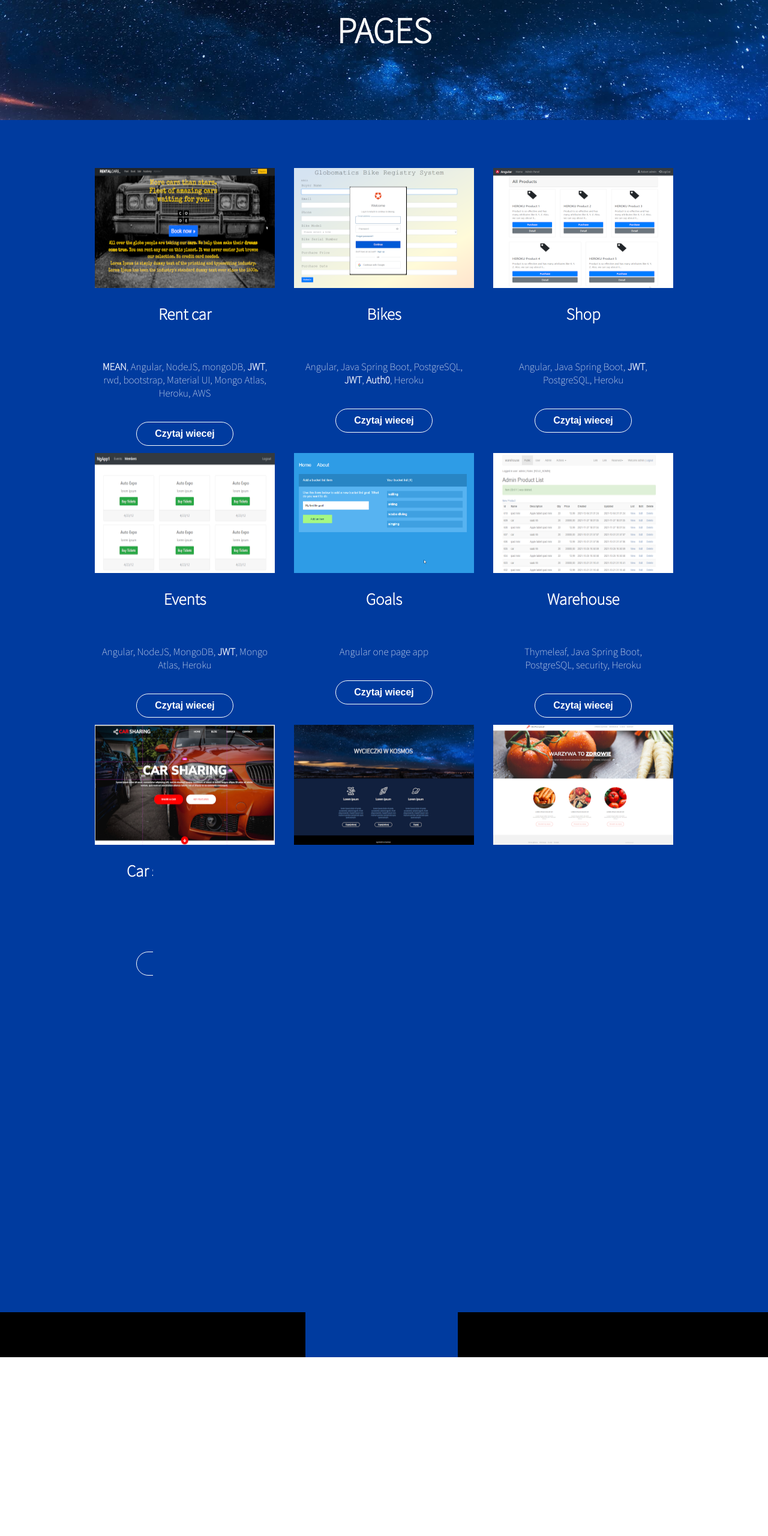
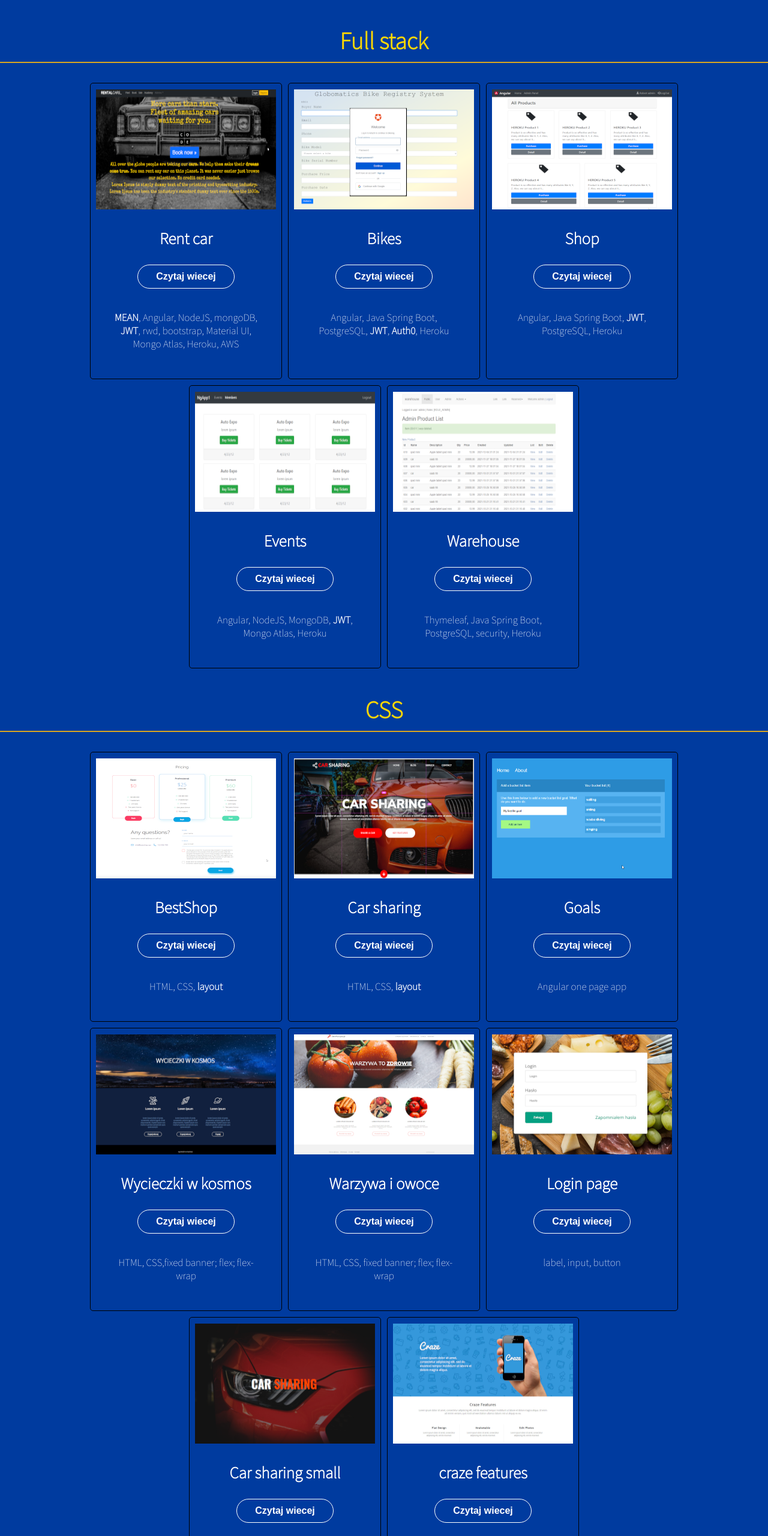
Before and after one commit to bobkoby5i/intro-html-css-examples, a plain HTML site: page index.html in a window 1280 px wide. Shown: the part 100-2660 px from the top of the page at 60% size. Before the commit the page ends 2362 px from the top, so only its background shows below. Drawn offline with Linux system fonts and the light colour scheme; files whose address does not match are found by name.

Commit message:
best shop template

```diff
--- /dev/null
+++ b/01_Craze_Features/css/reset.css
@@ -0,0 +1,48 @@
+/* http://meyerweb.com/eric/tools/css/reset/
+   v2.0 | 20110126
+   License: none (public domain)
+*/
+
+html, body, div, span, applet, object, iframe,
+h1, h2, h3, h4, h5, h6, p, blockquote, pre,
+a, abbr, acronym, address, big, cite, code,
+del, dfn, em, img, ins, kbd, q, s, samp,
+small, strike, strong, sub, sup, tt, var,
+b, u, i, center,
+dl, dt, dd, ol, ul, li,
+fieldset, form, label, legend,
+table, caption, tbody, tfoot, thead, tr, th, td,
+article, aside, canvas, details, embed,
+figure, figcaption, footer, header, hgroup,
+menu, nav, output, ruby, section, summary,
+time, mark, audio, video {
+    margin: 0;
+    padding: 0;
+    border: 0;
+    font-size: 100%;
+    font: inherit;
+    vertical-align: baseline;
+}
+/* HTML5 display-role reset for older browsers */
+article, aside, details, figcaption, figure,
+footer, header, hgroup, menu, nav, section {
+    display: block;
+}
+body {
+    line-height: 1;
+}
+ol, ul {
+    list-style: none;
+}
+blockquote, q {
+    quotes: none;
+}
+blockquote:before, blockquote:after,
+q:before, q:after {
+    content: '';
+    content: none;
+}
+table {
+    border-collapse: collapse;
+    border-spacing: 0;
+}
--- /dev/null
+++ b/01_Craze_Features/css/style.css
@@ -0,0 +1,159 @@
+* {
+    box-sizing: border-box;
+}
+@font-face {
+    font-family: 'open_sansregular';
+    src: url('../fonts/opensans-regular-webfont.woff2') format('woff2'),
+    url('../fonts/opensans-regular-webfont.woff') format('woff');
+    font-weight: normal;
+    font-style: normal;
+}
+
+
+@font-face {
+    font-family: 'open_sanslight';
+    src: url('../fonts/opensans-light-webfont.woff2') format('woff2'),
+    url('../fonts/opensans-light-webfont.woff') format('woff');
+    font-weight: normal;
+    font-style: normal;
+
+}
+
+
+body {
+    font-family: "open_sanslight", sans-serif;
+}
+
+
+
+.hidden {
+    display: none !important;
+}
+
+:root {
+    --primary-color: #FF0000;
+    --secondary-color: #FFFFFF;
+}
+
+
+.clearfix:after {
+    content: "";
+    display: block;
+    clear: both;
+}
+
+.container {
+    margin: 0 auto;
+    max-width: 930px;
+    border: #ff4d00 0px solid;
+
+}
+
+.page-header {
+    position: relative;
+    background-image: url("../images/bg.jpg");
+    z-index: 0;
+    background-position: center;
+    background-size: cover;
+    width: 100%;
+    /*height: 807px;*/
+    /*height: calc( 100vh - 56px /2  );*/
+}
+
+
+
+.banner {
+    padding-top: 100px;
+    display: flex;
+    justify-content: space-between;
+    gap:100px
+}
+
+.banner-left {
+    display: flex;
+    height: 100%;
+    width: 100%;
+    padding-top: 50px;
+    padding-right: 0px;
+    justify-content: left;
+    flex-direction: column;
+    align-items: normal;
+}
+
+.banner-left img{
+    height: 100px;
+    width: 200px;
+}
+
+.banner-left p{
+    padding-top: 20px;
+    color: white;
+    font-size: 24px;
+    line-height: 28px;
+}
+
+
+.banner-right {
+    display: flex;
+    flex-direction: column;
+    align-items: center;
+}
+
+main{
+    display: flex;
+    flex-direction: column;
+    text-align: center;
+    color: black;
+    padding-bottom: 20px;
+}
+
+main p {
+    color: #838383;
+    font-size: 18px;
+    line-height: 22px;
+}
+
+
+.main-sections {
+    display: flex;
+    justify-content: space-between;
+    padding-top: 20px;
+}
+
+.main-section  {
+    text-align: center;
+    padding: 10px 30px;
+
+}
+
+.main-section p{
+    font-size: 16px;
+    line-height: 20px;
+    color: #838383;
+    padding-top: 20px;
+}
+
+h1 {
+    font-size: 30px;
+    line-height: 36px;
+    color: #232323;
+    font-weight: 600;
+}
+
+
+h2 {
+    font-size: 24px;
+    line-height: 28px;
+    color: #232323;
+    font-weight: 600;
+}
+
+.v-line::before
+ {
+    content: "";
+    display: block;
+    height: 100%;
+    width: 2px;
+    background: #0045ff;
+    margin: 0 10px;
+}
--- a/css/style.css
+++ b/css/style.css
@@ -1,6 +1,20 @@
+* {
+    box-sizing: border-box;
+}
+
 body {
     margin: 0px;
     font-family: 'Source Sans Pro', sans-serif;
+    background-color: #003b9f;
+}
+
+main {
+    padding-bottom: 50px;
+}
+
+.container {
+    max-width: 1400px;
+    margin: 0 auto;
 }
 
 header {
@@ -13,11 +27,8 @@ header {
     background-position-x: center;
     background-attachment: fixed;
     background-repeat: no-repeat;
-    height: 300px;
+    height: 100px;
 }
-
-
-
 
 
 header h1 {
@@ -27,30 +38,60 @@ header h1 {
     text-align: center;
 }
 
-main {
+
+
+.full_stack_section{
     display: flex;
-    flex-wrap: wrap;
-    justify-content: center;
-    gap: 12px;
-    background-color: #003b9f;
-    padding: 80px;
+    justify-content: space-between;
+    flex-direction: column;
+    align-items: center;
 }
 
-section {
+.css_section{
+    display: flex;
+    justify-content: space-between;
+    flex-direction: column;
+    align-items: center;
+}
+
+h2 {
+    color: gold;
+    font-size: 40px;
+    padding-top: 10px ;
+    padding-bottom: 10px ;
+    border-bottom: 2px solid goldenrod;
+    width: 100%;
+    text-align: center;
+}
+
+.articles {
+    display: flex;
+    justify-content: center;
+    flex-wrap: wrap;
+    gap: 10px;
+}
+
+.my_article {
     display: flex;
     text-align: center;
     flex-direction: column;
     align-items: center;
+    border: 1px solid black;
+    border-radius: 5px;
     width: 320px;
+    padding: 10px;
 }
 
-section h2 {
+
+
+
+.my_article h3 {
     color: white;
     font-size: 27px;
     font-weight: bold;
 }
 
-section p {
+p {
     padding: 20px;
     color: ghostwhite;
     font-size: 17px;
--- a/index.html
+++ b/index.html
@@ -20,79 +20,109 @@
     </div>
 </header>
 
-<main class="container">
-    <section class="rocket">
+
+<main>
+    <section class="full_stack_section container">
+        <h2>Full stack</h2>
+        <div class="articles">
+            <article class="my_article">
                 <a href="https://koby5i-intro-rent-a-car.herokuapp.com/"><img src="./images/rent_a_car.png"></a>
-        <h2>Rent car</h2>
+                <h3>Rent car</h3>
+                <button>Czytaj wiecej</button>
                 <p><b>MEAN</b>, Angular, NodeJS, mongoDB, <b>JWT</b>, rwd, bootstrap, Material UI, Mongo Atlas, Heroku, AWS</p>
+            </article>
+            <article class="my_article">
+                <a href="https://koby5i-intro-bike-auth0.herokuapp.com/"><img src="./images/bikes_auth0.png"></a>
+                <h3>Bikes</h3>
                 <button>Czytaj wiecej</button>
-    </section>
-    <section class="rocket">
-        <a href="https://koby5i-intro-bike-auth0.herokuapp.com/"><img src="./images/bikes_auth0.png"></a>
-        <h2>Bikes</h2>
                 <p>Angular, Java Spring Boot, PostgreSQL, <b>JWT</b>, <b>Auth0</b>, Heroku</p>
+            </article>
+            <article class="my_article">
+                <a href="https://koby5i-intro-shop-spring-fe.herokuapp.com/home"><img src="./images/shop_angular.png"></a>
+                <h3>Shop</h3>
                 <button>Czytaj wiecej</button>
-    </section>
-    <section class="rocket">
-        <a href="https://koby5i-intro-shop-spring-fe.herokuapp.com/home"><img src="./images/shop_angular.png"></a>
-        <h2>Shop</h2>
                 <p>Angular, Java Spring Boot, <b>JWT</b>, PostgreSQL, Heroku</p>
+            </article>
+            <article class="my_article">
+                <a href="https://koby5i-mean-intro-events.herokuapp.com/"><img src="./images/events.png"></a>
+                <h3>Events</h3>
                 <button>Czytaj wiecej</button>
-    </section>
-
-    <section class="rocket">
-        <a href="https://koby5i-mean-intro-events.herokuapp.com/"><img src="./images/events.png"></a>
-        <h2>Events</h2>
                 <p>Angular, NodeJS, MongoDB, <b>JWT</b>, Mongo Atlas, Heroku</p>
+            </article>
+            <article class="my_article">
+                <a href="https://koby5i-spring-boot-intro-wh.herokuapp.com/"><img src="./images/warehouse.png"></a>
+                <h3>Warehouse</h3>
                 <button>Czytaj wiecej</button>
-    </section>
-    <section class="rocket">
-        <a href="https://koby5i-angular-intro-goals.herokuapp.com/"><img src="./images/goals.png"></a>
-        <h2>Goals</h2>
-        <p>Angular one page app</p>
-        <button>Czytaj wiecej</button>
-    </section>
-    <section class="rocket">
-        <a href="https://koby5i-spring-boot-intro-wh.herokuapp.com/"><img src="./images/warehouse.png"></a>
-        <h2>Warehouse</h2>
                 <p>Thymeleaf, Java Spring Boot, PostgreSQL, security, Heroku </p>
-        <button>Czytaj wiecej</button>
+            </article>
+        </div>
     </section>
 
 
-    <section class="my_section rocket">
+
+    <section class="css_section container">
+        <h2>CSS</h2>
+        <div class="articles">
+            <article class="my_article">
+                <a href="./fe-css-best-shop"><img src="images/best_shop.png"></a>
+                <h3>BestShop</h3>
+                <button>Czytaj wiecej</button>
+                <p>HTML, CSS, <b>layout</b></p>
+            </article>
+
+            <article class="my_article">
                 <a href="./car_sharing/index.html"><img src="images/car_sharing.png"></a>
-        <h2>Car sharing layout</h2>
-        <p>HTML, CSS, </p>
+                <h3>Car sharing</h3>
                 <button>Czytaj wiecej</button>
-    </section>
+                <p>HTML, CSS, <b>layout</b></p>
+            </article>
 
-    <section class="my_section rocket">
-        <a href="./wycieczki_w_kosmos/index.html"><img src="./images/wycieczki_w_kosmos.png"></a>
-        <h2>Wycieczki w kosmos</h2>
-        <p>HTML, CSS,fixed banner; flex; flex-wrap</p>
+            <article class="my_article">
+                <a href="https://koby5i-angular-intro-goals.herokuapp.com/"><img src="./images/goals.png"></a>
+                <h3>Goals</h3>
                 <button>Czytaj wiecej</button>
-    </section>
+                <p>Angular one page app</p>
+            </article>
 
 
-    <section class="my_section rocket">
+            <article class="my_article">
+                <a href="./wycieczki_w_kosmos/index.html"><img src="./images/wycieczki_w_kosmos.png"></a>
+                <h3>Wycieczki w kosmos</h3>
+                <button>Czytaj wiecej</button>
+                <p>HTML, CSS,fixed banner; flex; flex-wrap</p>
+            </article>
+
+
+            <article class="my_article">
                 <a href="./warzywa_i_owoce/index.html"><img src="./images/warzywa_i_owoce.png"></a>
-        <h2>Warzywa i owoce</h2>
+                <h3>Warzywa i owoce</h3>
+                <button>Czytaj wiecej</button>
                 <p>HTML, CSS, fixed banner; flex; flex-wrap</p>
+            </article>
+            <article class="my_article">
+                <a href="./ser_login/index.html"><img src="./images/ser_login.png"></a>
+                <h3>Login page</h3>
                 <button>Czytaj wiecej</button>
+                <p>label, input, button</p>
+            </article>
+            <article class="my_article">
+                <a href="./car_sharing_small/index.html"><img src="images/car_sharing_small.png"></a>
+                <h3>Car sharing small</h3>
+                <button>Czytaj wiecej</button>
+                <p>HTML, CSS, </p>
+            </article>
+
+            <article class="my_article">
+                <a href="./01_Craze_Features/index.html"><img src="images/craze_features.png"></a>
+                <h3>craze features</h3>
+                <button>Czytaj wiecej</button>
+                <p>HTML, CSS, layout</p>
+            </article>
+
+        </div>
     </section>
-    <section class="rocket">
-        <a href="./ser_login/index.html"><img src="./images/ser_login.png"></a>
-        <h2>Login page</h2>
-        <p>label, input, button</p>
-        <button>Czytaj wiecej</button>
-    </section>
-    <section class="my_section rocket">
-        <a href="./car_sharing_small/index.html"><img src="images/car_sharing_small.png"></a>
-        <h2>Car sharing small</h2>
-        <p>HTML, CSS, </p>
-        <button>Czytaj wiecej</button>
-    </section>
+</div>
+
 
 
 </main>
```
Also changed, not shown: 01_Craze_Features/fonts/stylesheet.css (added, +24 -0 lines), 01_Craze_Features/index.html (added, +47 -0 lines), car_sharing/index.html (+1 -1 lines), 01_Craze_Features/css/normalize.css (added), 01_Craze_Features/fonts/opensans-light-webfont.woff (added), 01_Craze_Features/fonts/opensans-light-webfont.woff2 (added), 01_Craze_Features/fonts/opensans-regular-webfont.woff (added), 01_Craze_Features/fonts/opensans-regular-webfont.woff2 (added), 01_Craze_Features/images/bg.jpg (added), 01_Craze_Features/images/handpic.png (added), 01_Craze_Features/images/logo.png (added), images/best_shop.png (added), images/craze_features.png (added). Lines whose indentation alone changed are shown as unchanged.
